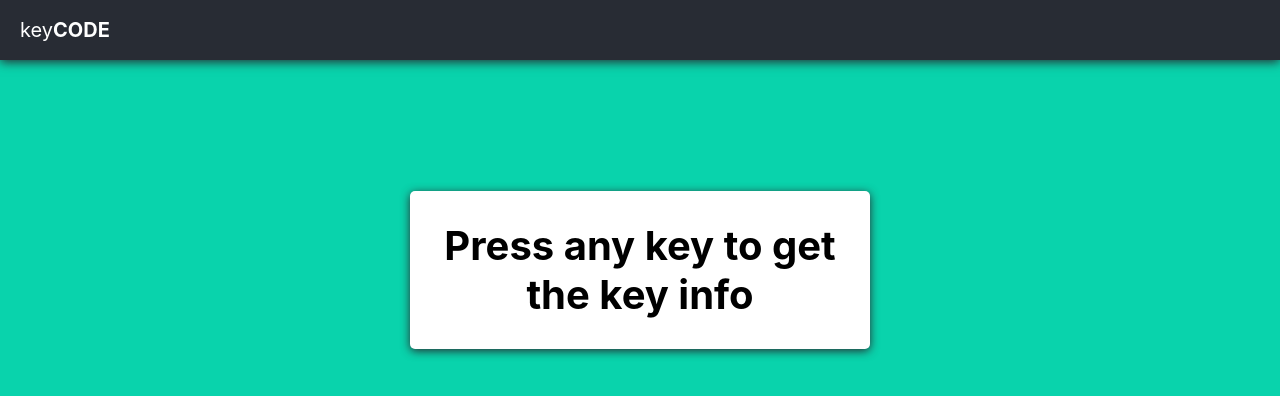
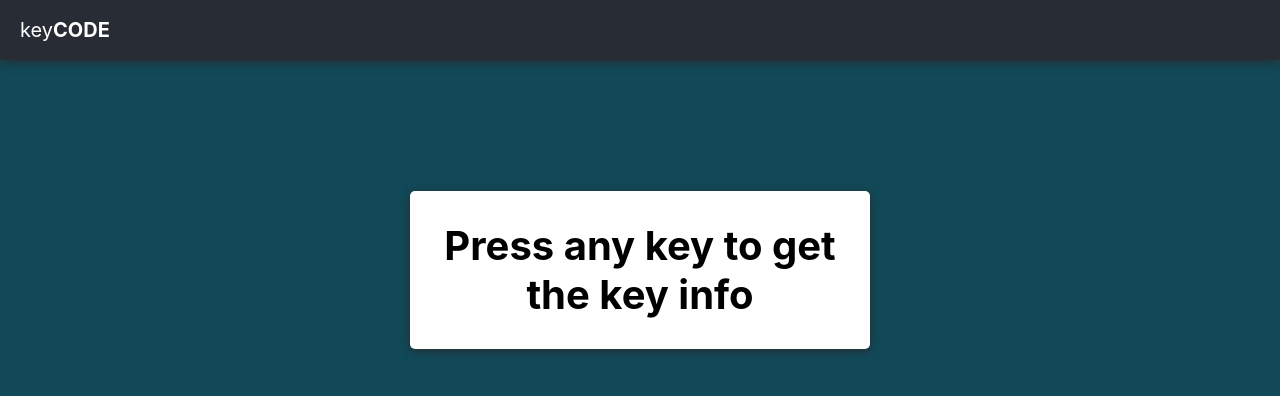
Before and after one commit to SlyTy7/char-code, a React (Create React App) app: page / in a window 1280 px wide. Shown: the top 396 px of the page. Built offline with nearby package versions, Linux system fonts and the light colour scheme; the HTML template or start-up script is replaced by a standard one.

Commit message:
adjust background

```diff
--- a/src/css/Body.css
+++ b/src/css/Body.css
@@ -1,7 +1,7 @@
 .body {
-  background: #09d3ac;
-  min-height: calc(100vh - 80px);
-  padding: 70px 10px 10px 10px;
+  background: #114958;
+  min-height: calc(100vh - 90px);
+  padding: 70px 20px 20px 20px;
   position: absolute;
   top: 0;
   right: 0;
```
